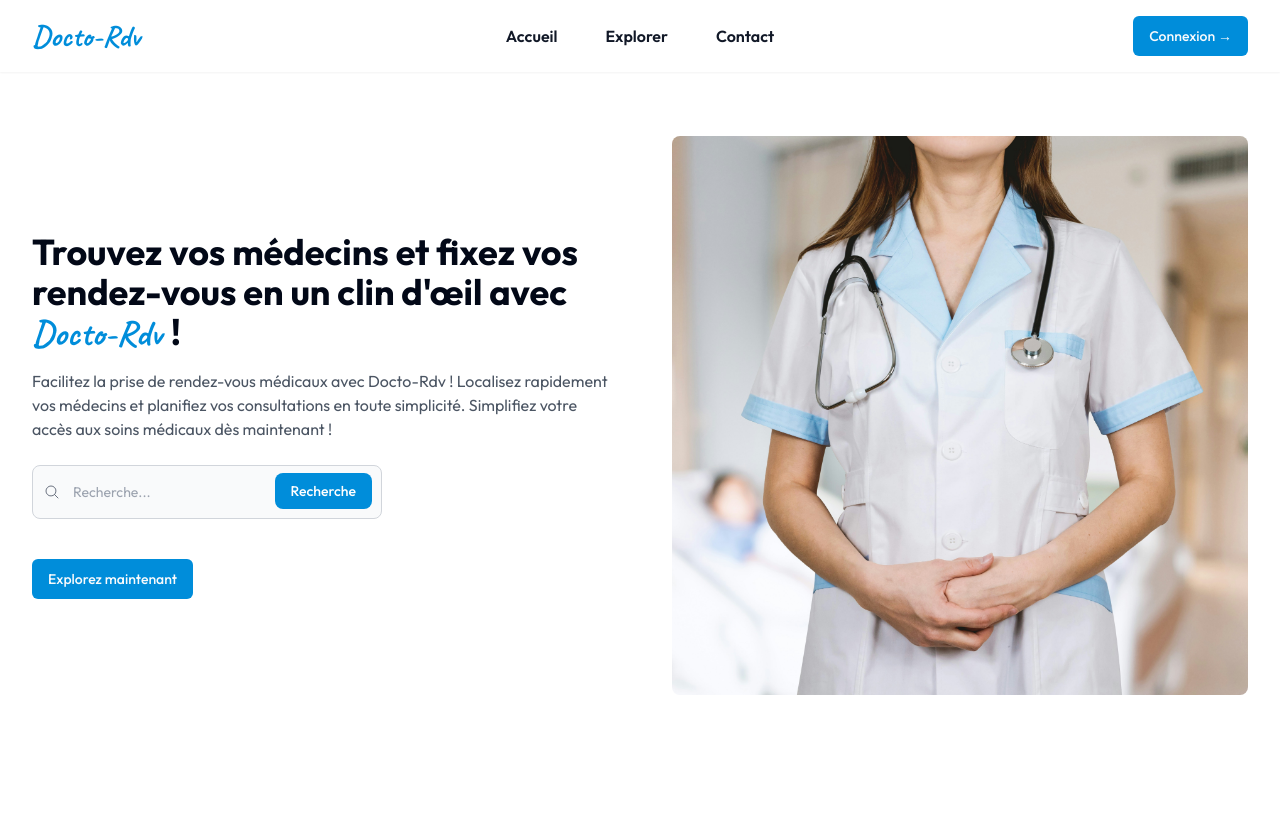
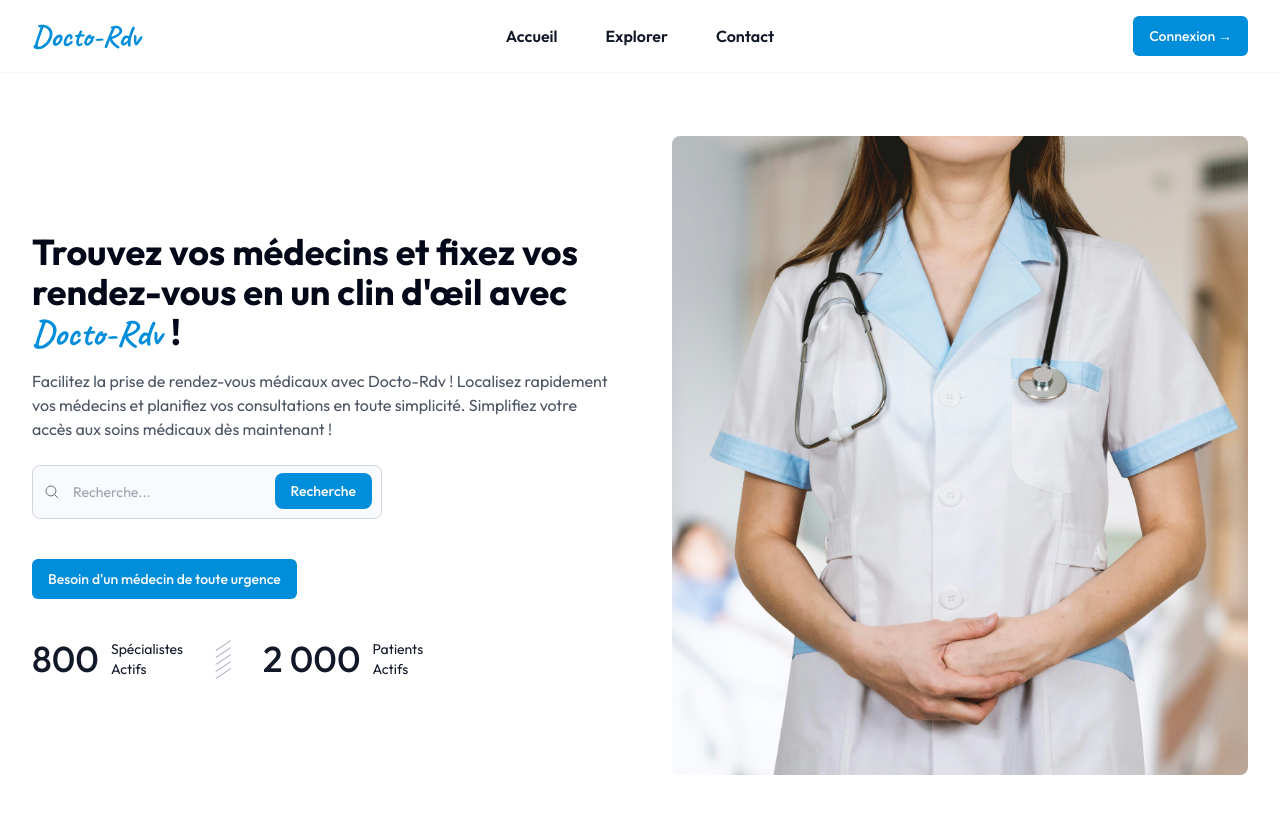
Before and after one commit to Diancire/docto-rdv, a Next.js app: page / in a window 1280 px wide. Shown: the top 814 px of the page. Built offline with nearby package versions, Linux system fonts and the light colour scheme.

Commit message:
feat(hero): modification hero section and disabled rules

```diff
--- a/app/globals.css
+++ b/app/globals.css
@@ -72,6 +72,7 @@
   }
   body {
     @apply bg-background text-foreground;
+    min-height: 100vh;
   }
 }
 
--- a/components/frontend/Hero.tsx
+++ b/components/frontend/Hero.tsx
@@ -24,7 +24,28 @@ function Hero() {
                 Facilitez la prise de rendez-vous médicaux avec Docto-Rdv ! Localisez rapidement vos médecins et planifiez vos consultations en toute simplicité. Simplifiez votre accès aux soins médicaux dès maintenant !
                 </p>
                 <SearchBar/>
-                <Button className='mt-4'>Explorez maintenant</Button>
+                <Button className='mt-4'>
+                  Besoin d'un médecin de toute urgence
+                </Button>
+                <div className="flex items-center justify-center mt-10 space-x-6 lg:justify-start sm:space-x-8">
+                    <div className="flex items-center">
+                        <p className="text-3xl font-medium text-gray-900 sm:text-4xl font-pj">800</p>
+                        <p className="ml-3 text-sm text-gray-900 font-pj">Spécialistes<br />Actifs</p>
+                    </div>
+                    <div className="hidden sm:block">
+                        <svg className="text-gray-400" width="16" height="39" viewBox="0 0 16 39" fill="none" stroke="currentColor" xmlns="http://www.w3.org/2000/svg">
+                            <line x1="0.72265" y1="10.584" x2="15.7226" y2="0.583975"></line>
+                            <line x1="0.72265" y1="17.584" x2="15.7226" y2="7.58398"></line>
+                            <line x1="0.72265" y1="24.584" x2="15.7226" y2="14.584"></line>
+                            <line x1="0.72265" y1="31.584" x2="15.7226" y2="21.584"></line>
+                            <line x1="0.72265" y1="38.584" x2="15.7226" y2="28.584"></line>
+                        </svg>
+                    </div>
+                    <div className="flex items-center">
+                        <p className="text-3xl font-medium text-gray-900 sm:text-4xl font-pj">2 000</p>
+                        <p className="ml-3 text-sm text-gray-900 font-pj">Patients<br />Actifs</p>
+                    </div>
+                </div>
             </div>
         </div>
     </section>
```
Also changed, not shown: .eslintrc.json.
